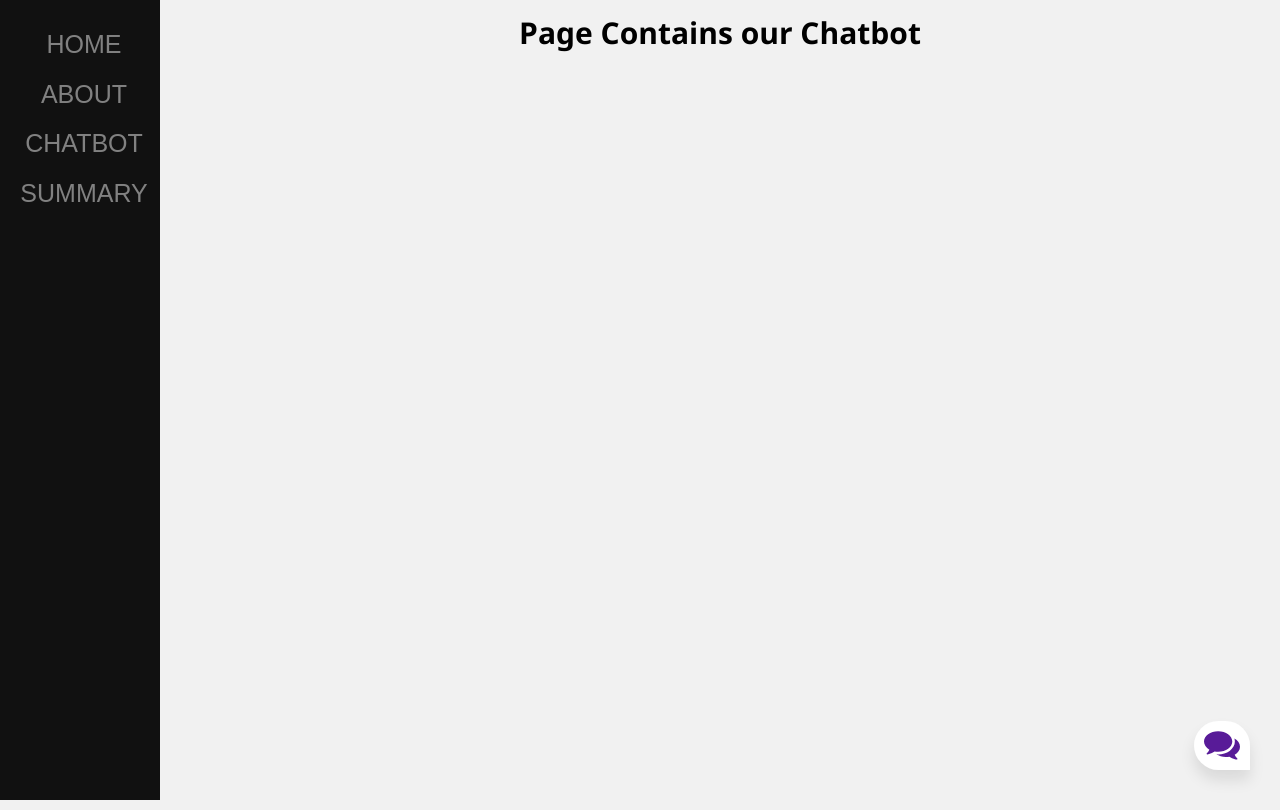
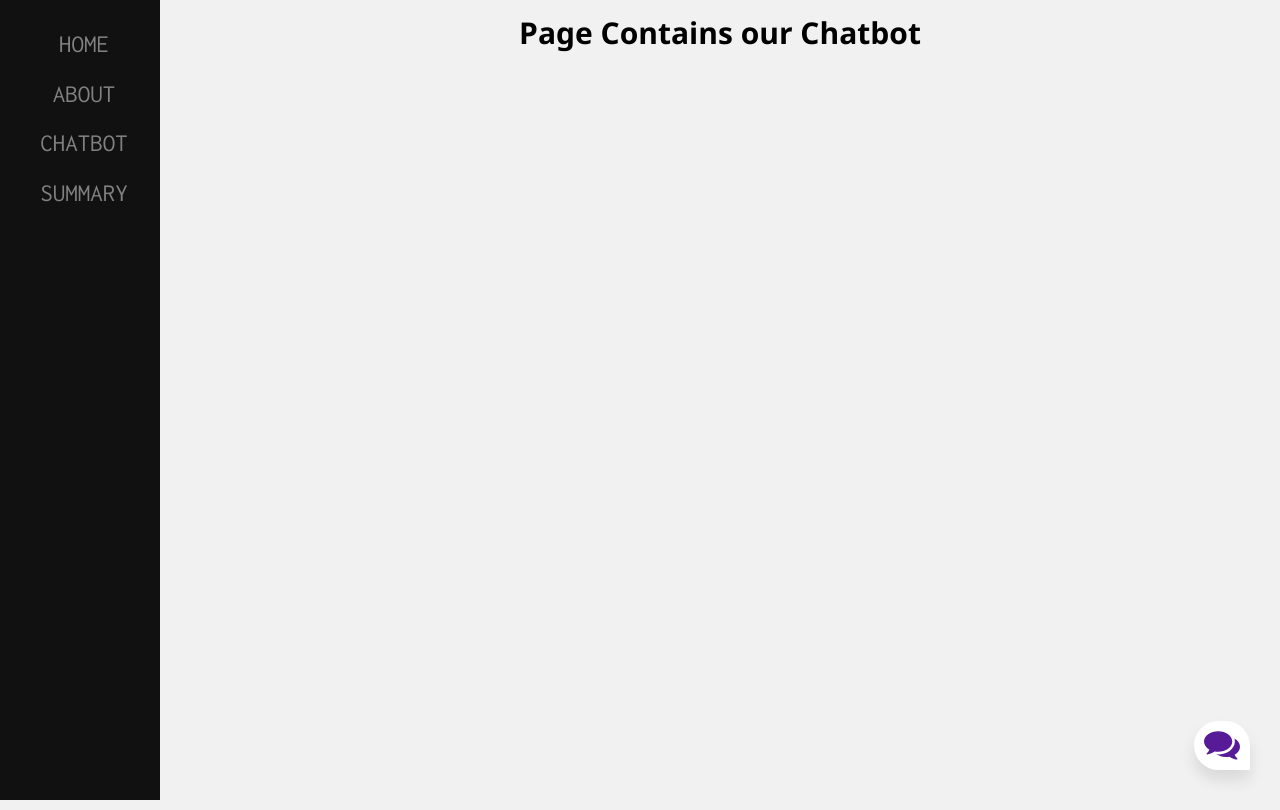
Before and after one commit to EasternUniversity/CSCI405-Language-Detection, a Flask app: page /projects in a window 1280 px wide. Run offline with Flask 2, Linux system fonts and the light colour scheme; the page is wider than the window, and the part outside it is not shown.

Commit message:
Formatting font

```diff
--- a/templates/chatbot.html
+++ b/templates/chatbot.html
@@ -1,21 +1,21 @@
 <!DOCTYPE html> <!--This isn't mandatory if the html tags are used-->
 <html>
 <head>
+    <meta name="viewport" content="width=device-width, initial-scale=1">
     <link rel="stylesheet" href="https://fonts.googleapis.com/css?family=Inconsolata">
+    <link rel="stylesheet" href="{{url_for ('static', filename='chatbot.css') }}">
     <link rel="stylesheet" href="{{url_for ('static', filename='w3.css') }}">
   <style>
-    body, html {
-    height: 100%;
-    font-family: "Inconsolata", sans-serif;
-  }
      h1 {text-align: center;}
         p {text-align: center;}
         div {text-align: center;}
         h2 {text-align: center;}
 
+        body, html {
+      height: 100%;
+      font-family: "Inconsolata", sans-serif;
+    }
   </style>
-  <meta name="viewport" content="width=device-width, initial-scale=1">
-  <link rel="stylesheet" href="{{url_for ('static', filename='chatbot.css') }}">
 </head>
 
 <body>
```
Lines whose indentation alone changed are shown as unchanged.
